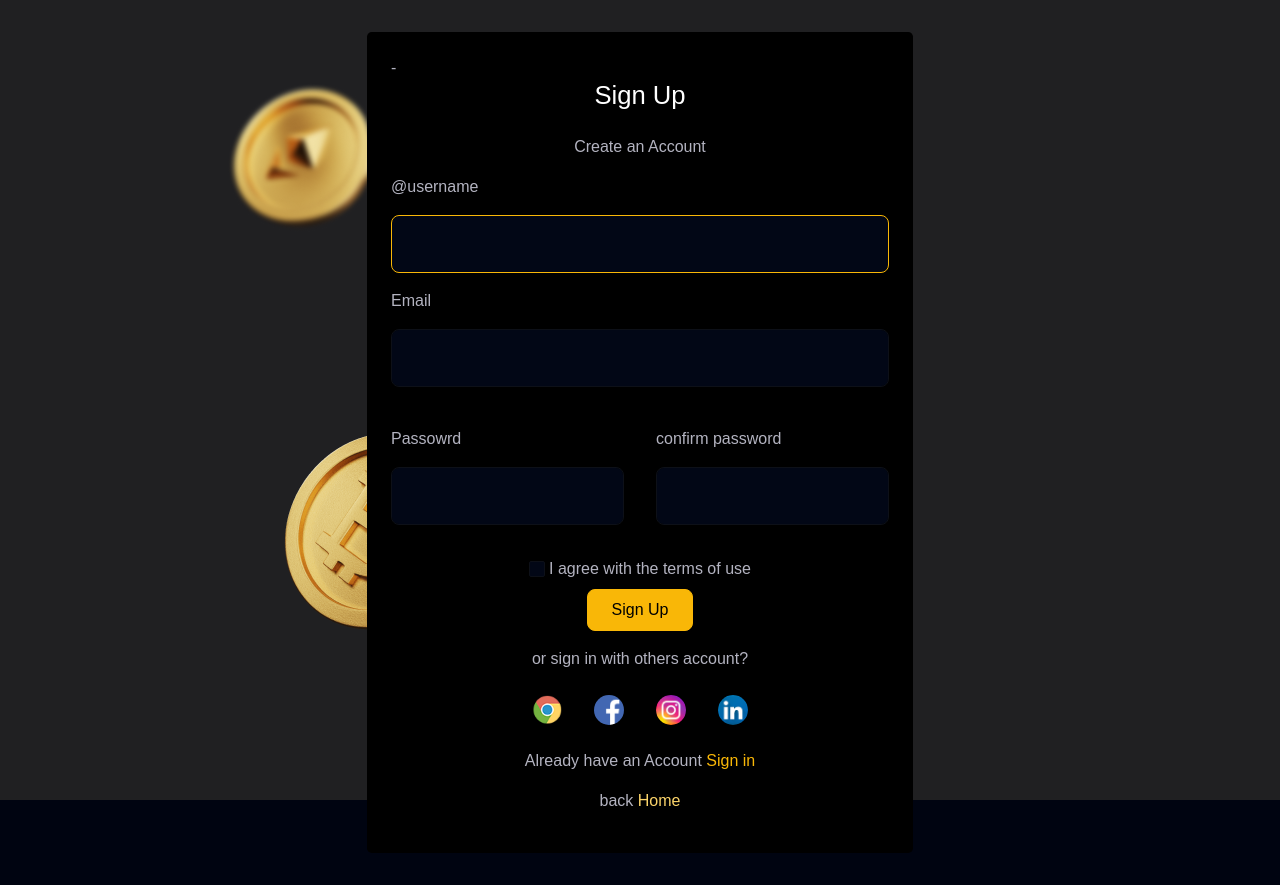
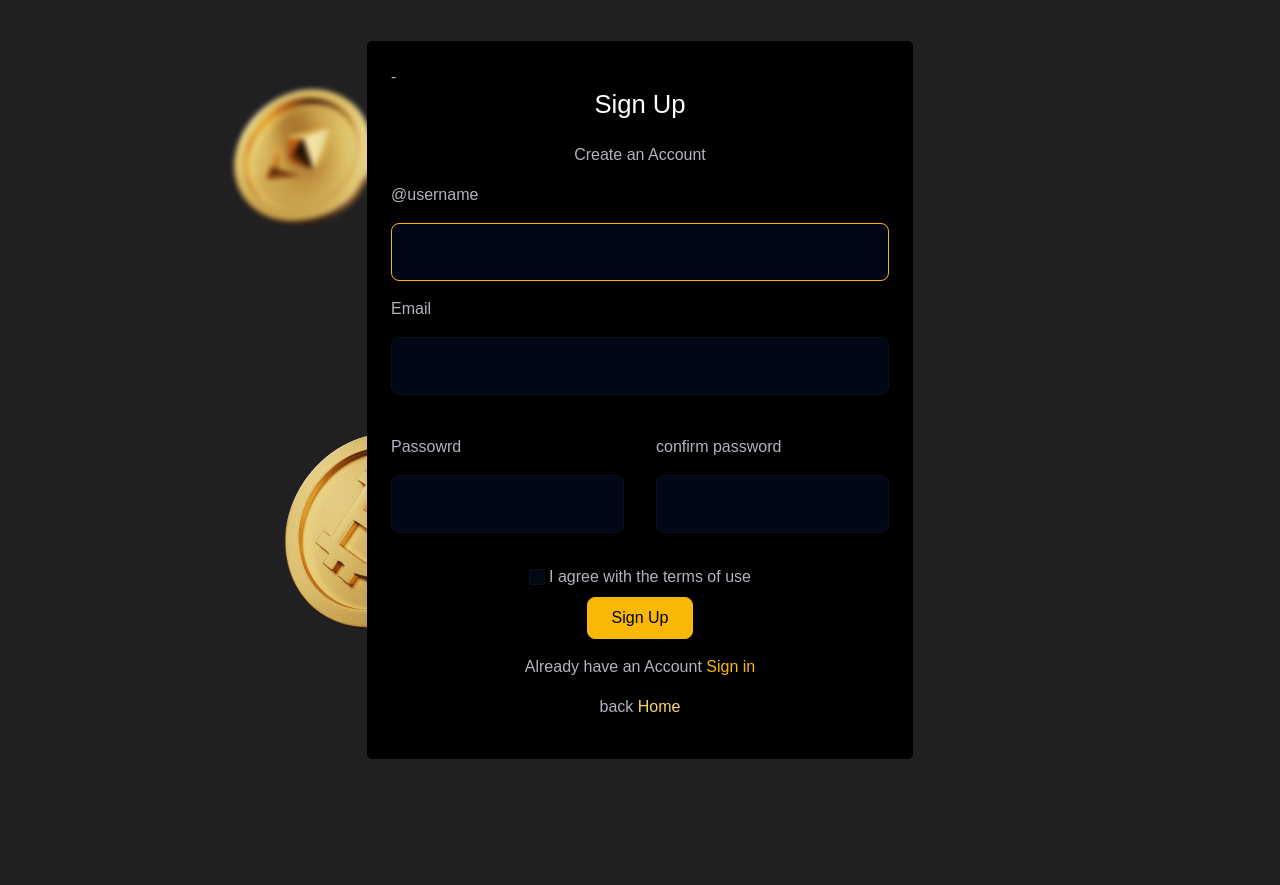
Before and after one commit to GodsplanElot/Bitcoin_mining_BANK, a Django app: page /register_user/ in a window 1280 px wide. After the commit the page ends 759 px from the top, so only its background shows below. Run offline with Django 5.2, Linux system fonts and the light colour scheme; some libraries are stand-ins or nearby versions.

Commit message:
cleaned up the sign in and sign up page, getting ready for test hosting

```diff
--- a/core/UserApp/templates/UserApp/login.html
+++ b/core/UserApp/templates/UserApp/login.html
@@ -76,7 +76,7 @@
                                     <div class="text-center mt-3">
                                         <button class="btn btn-primary">Log In</button>
                                     </div>
-                                    <div class="text-center mt-3">
+                                   {% comment %}  <div class="text-center mt-3">
                                         <p>or sign in with others account?</p>
                                     </div>
                                      <div class="d-flex justify-content-center ">
@@ -94,7 +94,7 @@
                                             <a href="#"><img src="{% static 'pages/images/brands/04.png' %}" class="img-fluid avatar avatar-30 avatar-rounded" alt="li"></a>
                                             </li>
                                         </ul>
-                                    </div>
+                                    </div> {% endcomment %}
                                 </form>
                                 <div class="new-account mt-3 text-center">
                                     <p>Don't have an account? <a class="" href="{% url 'UserApp:register_user' %}">Click
--- a/core/UserApp/templates/UserApp/register_user.html
+++ b/core/UserApp/templates/UserApp/register_user.html
@@ -96,7 +96,7 @@
                            <div class="text-center">
                               <button class="btn btn-primary">Sign Up</button>
                            </div>
-                           <div class="text-center mt-3">
+                          {% comment %}  <div class="text-center mt-3">
                               <p>or sign in with others account?</p>
                            </div>
                            <div class="d-flex justify-content-center">
@@ -114,7 +114,7 @@
                                        <a href="#"><img src="{% static 'pages/images/brands/04.png' %}" class="img-fluid avatar avatar-30 avatar-rounded" alt="li"></a>
                                     </li>
                                  </ul>
-                              </div>
+                              </div> {% endcomment %}
                         </form>
                         <div class="new-account mt-3 text-center">
                            <p>Already have an Account <a class="text-primary" href="{% url 'UserApp:login'%}">Sign in</a>
```
